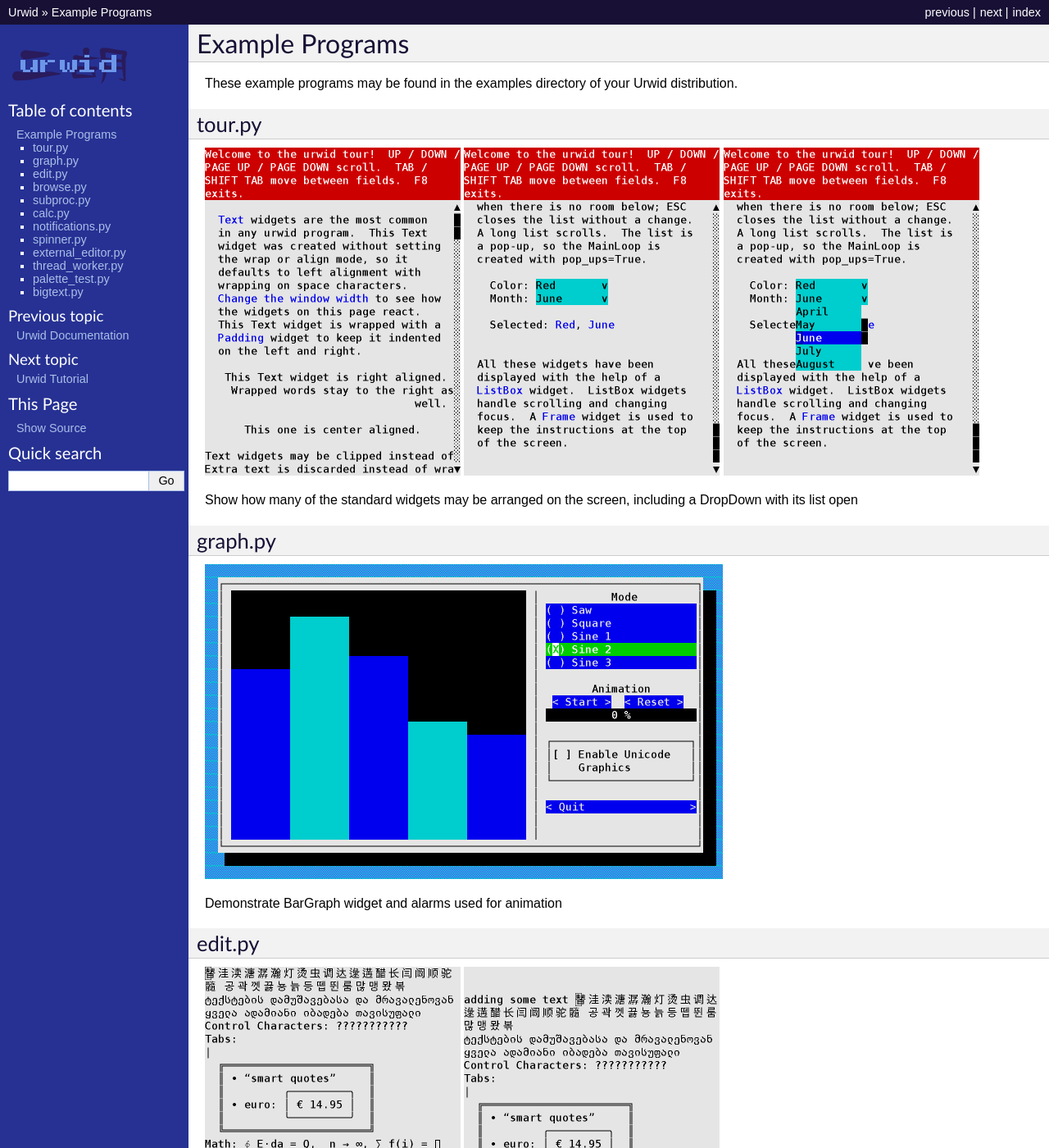
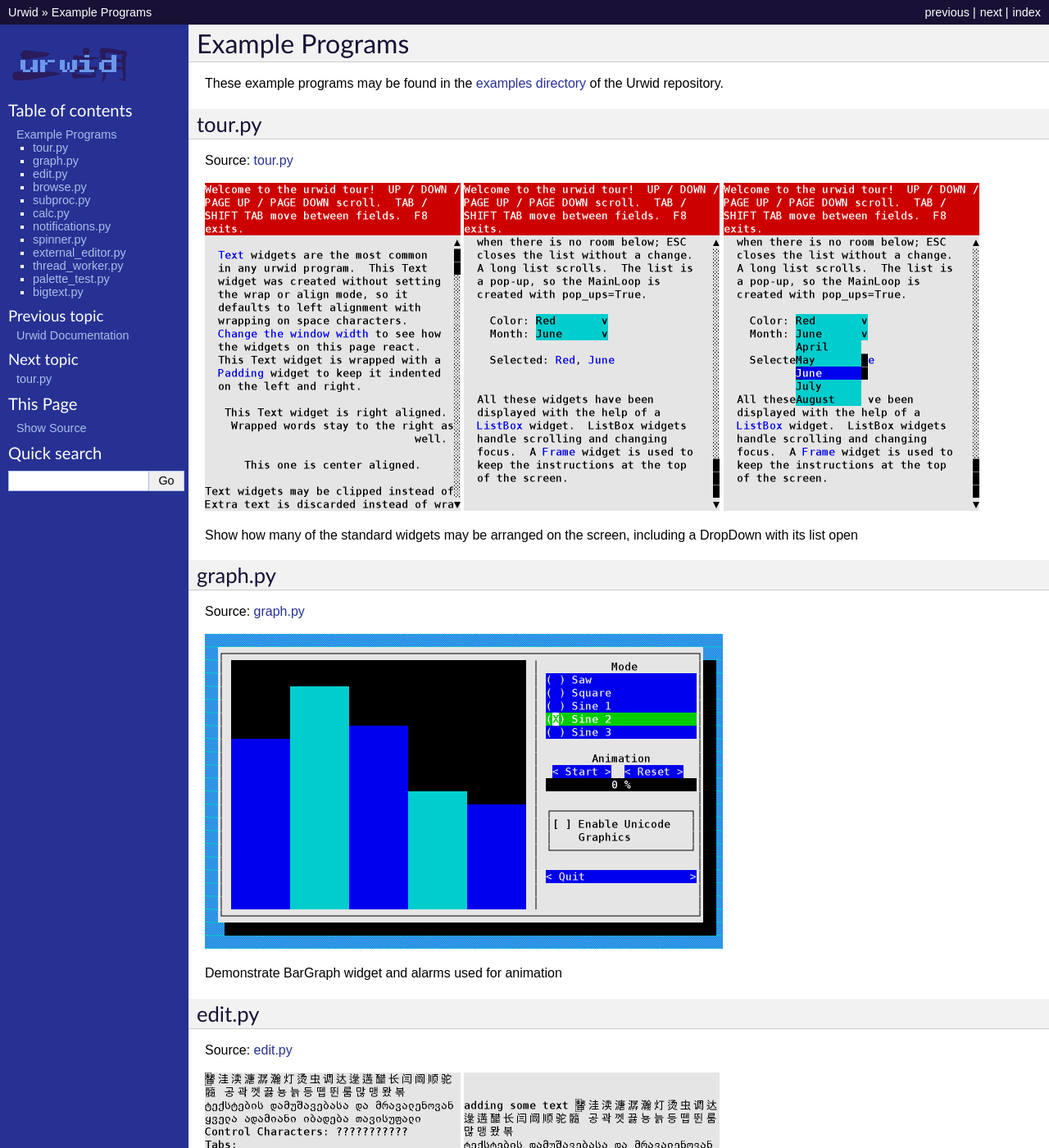
Before and after one commit to urwid/urwid, a Sphinx documentation site: the page built from docs/examples/index.rst, in a window 1280 px wide and 1400 px high. Shown: the whole window at 82% size. Built offline with Sphinx 7.4.7, drawn with Linux system fonts in a browser that asks for light colours; some of the changed text lies outside the part shown.

Commit message:
Documentation: TextCanvas attribute runs and example sources (#1611)
* Documentation: show the source of each example program

Each example on the examples page links to a page with its source.

- docs/examples/code/ has one page per example, including the file with
  literalinclude, so the source shown matches the documentation version.
- A hidden toctree lists the pages in the order of the examples page.
- The introduction links to the examples directory in the repository,
  since the sdist does not ship it.

Fixes #168

* TextCanvas: document attribute runs, pad short attr/cs lists

The attr and cs parameters were described only as "run length encoded".

- The docstring now describes the (value, length) runs per line, the
  values attr and cs accept, and the default for bytes no run covers.
- An attr or cs list shorter than text is padded with empty rows.
  content() pairs lines with their runs, so a line without runs was left
  out of it while rows() still counted it; docs/manual/wcur1.py, which
  passes attr=[], rendered no row because of this.

Fixes #205

```diff
--- /dev/null
+++ b/docs/examples/code/bigtext.rst
@@ -0,0 +1,6 @@
+bigtext.py
+==========
+
+.. literalinclude:: ../../../examples/bigtext.py
+   :language: python
+   :linenos:
--- /dev/null
+++ b/docs/examples/code/browse.rst
@@ -0,0 +1,6 @@
+browse.py
+=========
+
+.. literalinclude:: ../../../examples/browse.py
+   :language: python
+   :linenos:
--- /dev/null
+++ b/docs/examples/code/calc.rst
@@ -0,0 +1,6 @@
+calc.py
+=======
+
+.. literalinclude:: ../../../examples/calc.py
+   :language: python
+   :linenos:
--- /dev/null
+++ b/docs/examples/code/edit.rst
@@ -0,0 +1,6 @@
+edit.py
+=======
+
+.. literalinclude:: ../../../examples/edit.py
+   :language: python
+   :linenos:
--- /dev/null
+++ b/docs/examples/code/external_editor.rst
@@ -0,0 +1,6 @@
+external_editor.py
+==================
+
+.. literalinclude:: ../../../examples/external_editor.py
+   :language: python
+   :linenos:
--- /dev/null
+++ b/docs/examples/code/graph.rst
@@ -0,0 +1,6 @@
+graph.py
+========
+
+.. literalinclude:: ../../../examples/graph.py
+   :language: python
+   :linenos:
--- /dev/null
+++ b/docs/examples/code/notifications.rst
@@ -0,0 +1,6 @@
+notifications.py
+================
+
+.. literalinclude:: ../../../examples/notifications.py
+   :language: python
+   :linenos:
--- /dev/null
+++ b/docs/examples/code/palette_test.rst
@@ -0,0 +1,6 @@
+palette_test.py
+===============
+
+.. literalinclude:: ../../../examples/palette_test.py
+   :language: python
+   :linenos:
--- /dev/null
+++ b/docs/examples/code/spinner.rst
@@ -0,0 +1,6 @@
+spinner.py
+==========
+
+.. literalinclude:: ../../../examples/spinner.py
+   :language: python
+   :linenos:
--- /dev/null
+++ b/docs/examples/code/subproc.rst
@@ -0,0 +1,6 @@
+subproc.py
+==========
+
+.. literalinclude:: ../../../examples/subproc.py
+   :language: python
+   :linenos:
--- /dev/null
+++ b/docs/examples/code/thread_worker.rst
@@ -0,0 +1,6 @@
+thread_worker.py
+================
+
+.. literalinclude:: ../../../examples/thread_worker.py
+   :language: python
+   :linenos:
--- /dev/null
+++ b/docs/examples/code/tour.rst
@@ -0,0 +1,6 @@
+tour.py
+=======
+
+.. literalinclude:: ../../../examples/tour.py
+   :language: python
+   :linenos:
--- a/docs/examples/index.rst
+++ b/docs/examples/index.rst
@@ -6,11 +6,13 @@
 
 .. currentmodule:: urwid
 
-These example programs may be found in the examples directory of your
-Urwid distribution.
+These example programs may be found in the `examples directory
+<https://github.com/urwid/urwid/tree/master/examples>`_ of the Urwid repository.
 
 tour.py
 -------
+
+Source: :doc:`code/tour`
 
 .. image:: tour1.png
    :scale: 50%
@@ -26,6 +28,8 @@ on the screen, including a DropDown with its list open
 graph.py
 --------
 
+Source: :doc:`code/graph`
+
 .. image:: graph2.png
    :scale: 50%
 
@@ -34,6 +38,8 @@ Demonstrate BarGraph widget and alarms used for animation
 
 edit.py
 -------
+
+Source: :doc:`code/edit`
 
 .. image:: edit1.png
    :scale: 50%
@@ -120,9 +142,27 @@ Show available colors in various screen modes
 bigtext.py
 ----------
 
+Source: :doc:`code/bigtext`
+
 .. image:: bigtext2.png
    :scale: 50%
 .. image:: bigtext3.png
    :scale: 50%
 
 demonstrate the BigText widget
+
+.. toctree::
+   :hidden:
+
+   code/tour
+   code/graph
+   code/edit
+   code/browse
+   code/subproc
+   code/calc
+   code/notifications
+   code/spinner
+   code/external_editor
+   code/thread_worker
+   code/palette_test
+   code/bigtext
```
Also changed, not shown: other parts of docs/examples/index.rst (+16 -0 lines), 2 other files.
